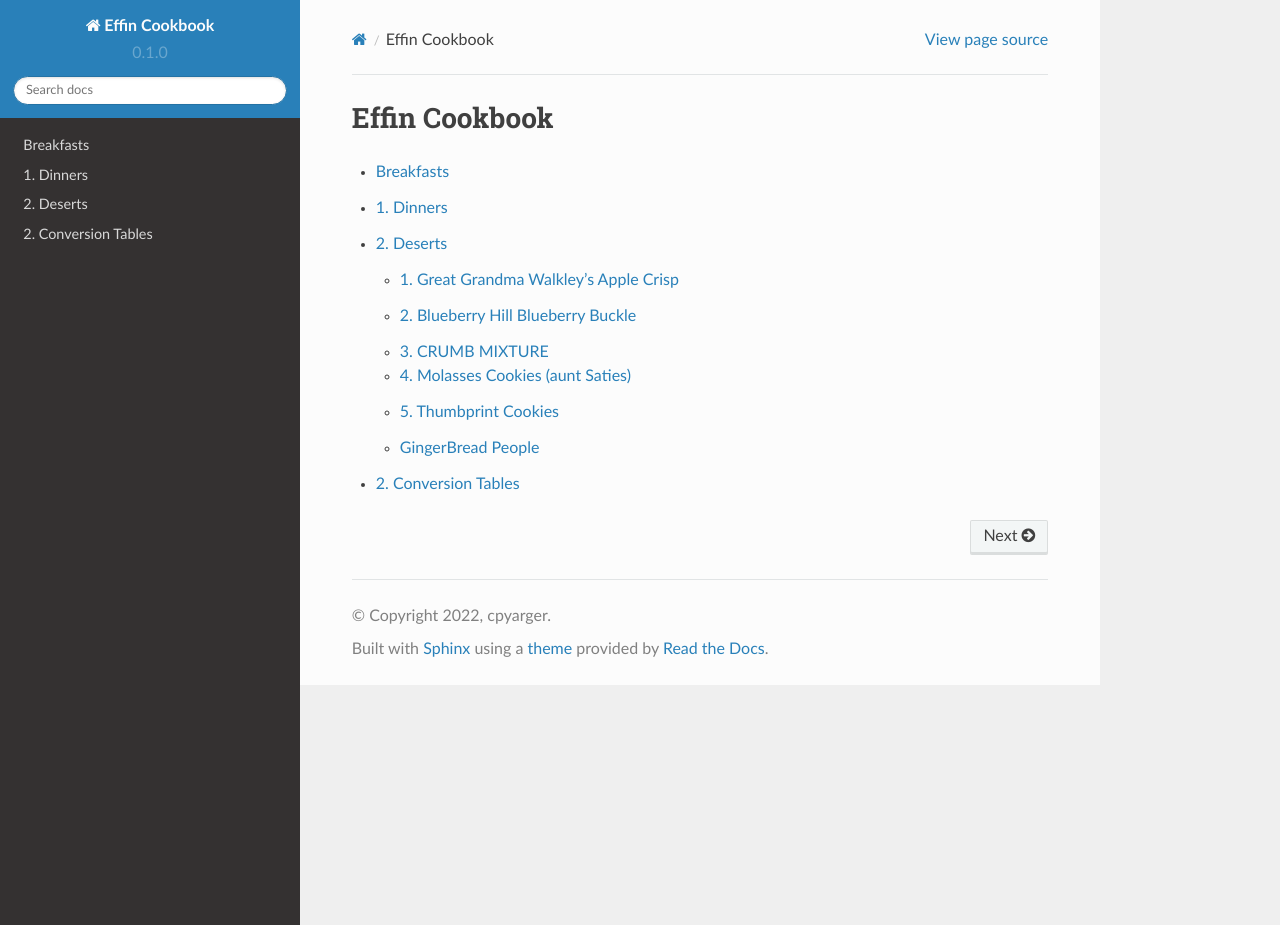
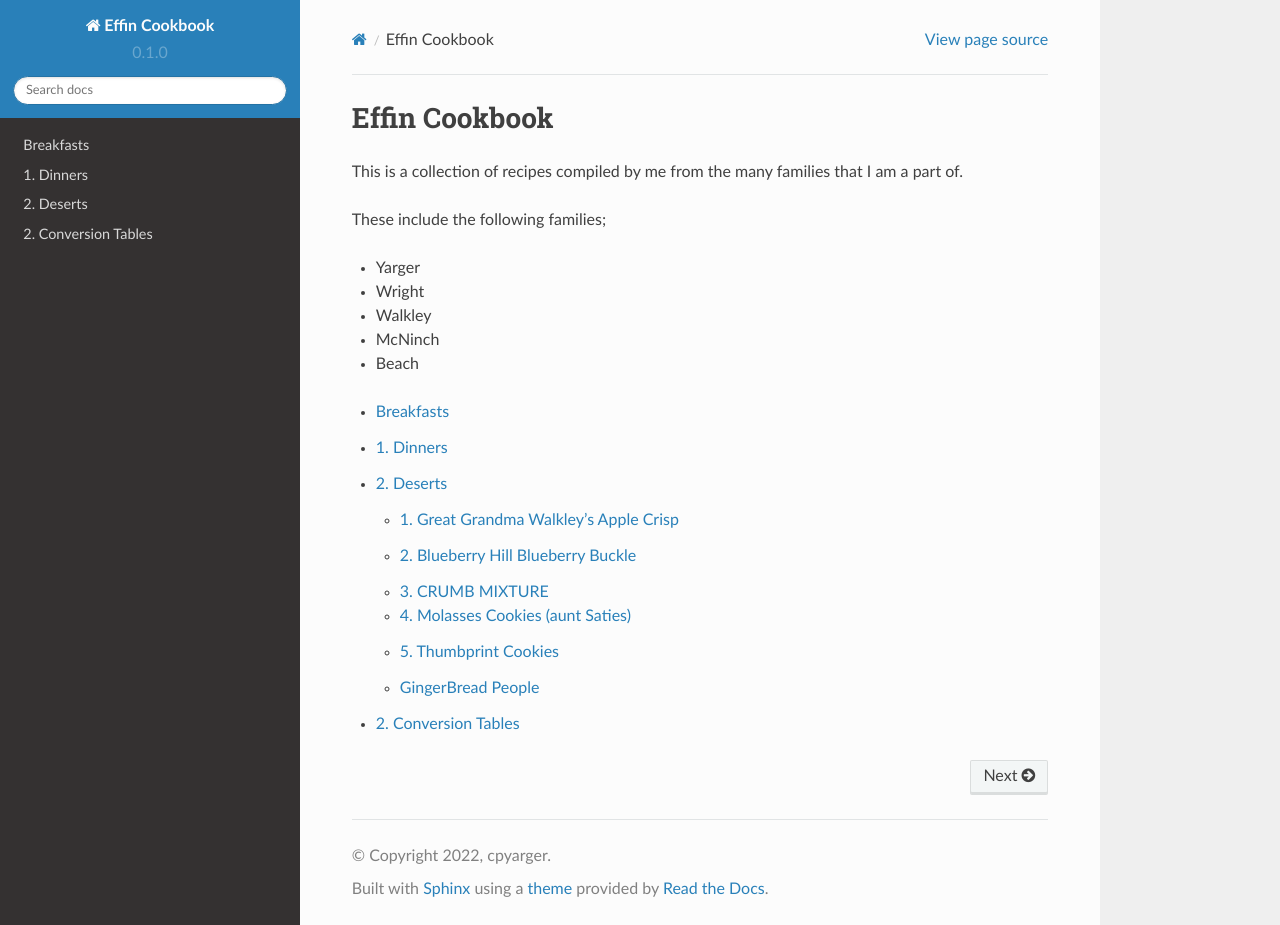
Before and after one commit to cpyarger/Effin-Cookbook, a Sphinx documentation site: the page built from docs/source/index.rst, in a window 1280 px wide and 925 px high. Built offline with Sphinx 7.4.7 and the Read the Docs theme 2.0.0, drawn with Linux system fonts in a browser that asks for light colours.

Commit message:
write basic introduction

```diff
--- a/docs/source/index.rst
+++ b/docs/source/index.rst
@@ -1,6 +1,16 @@
 ***********************
 Effin Cookbook
 ***********************
+
+This is a collection of recipes compiled by me from the many families that I am a part of.
+
+These include the following families;
+
+* Yarger
+* Wright
+* Walkley
+* McNinch
+* Beach
 
 .. toctree::
    :numbered:
```
